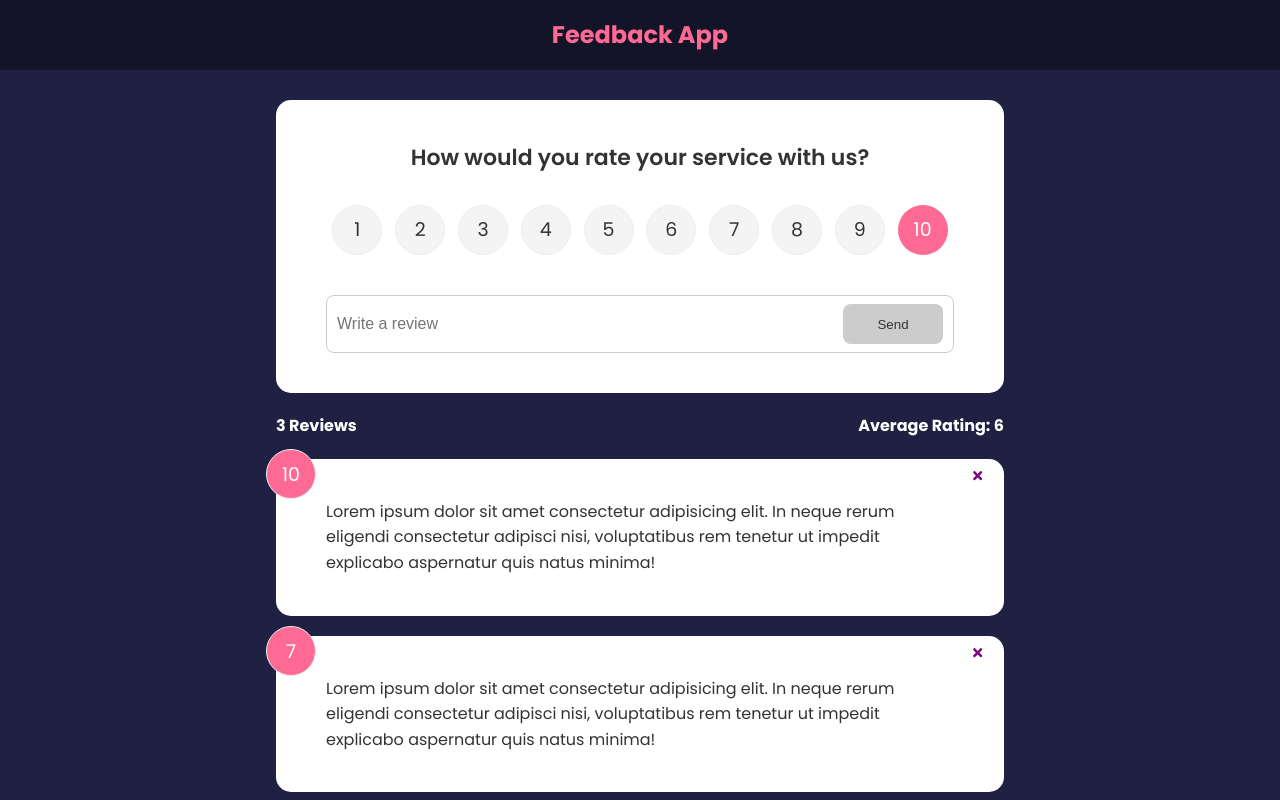
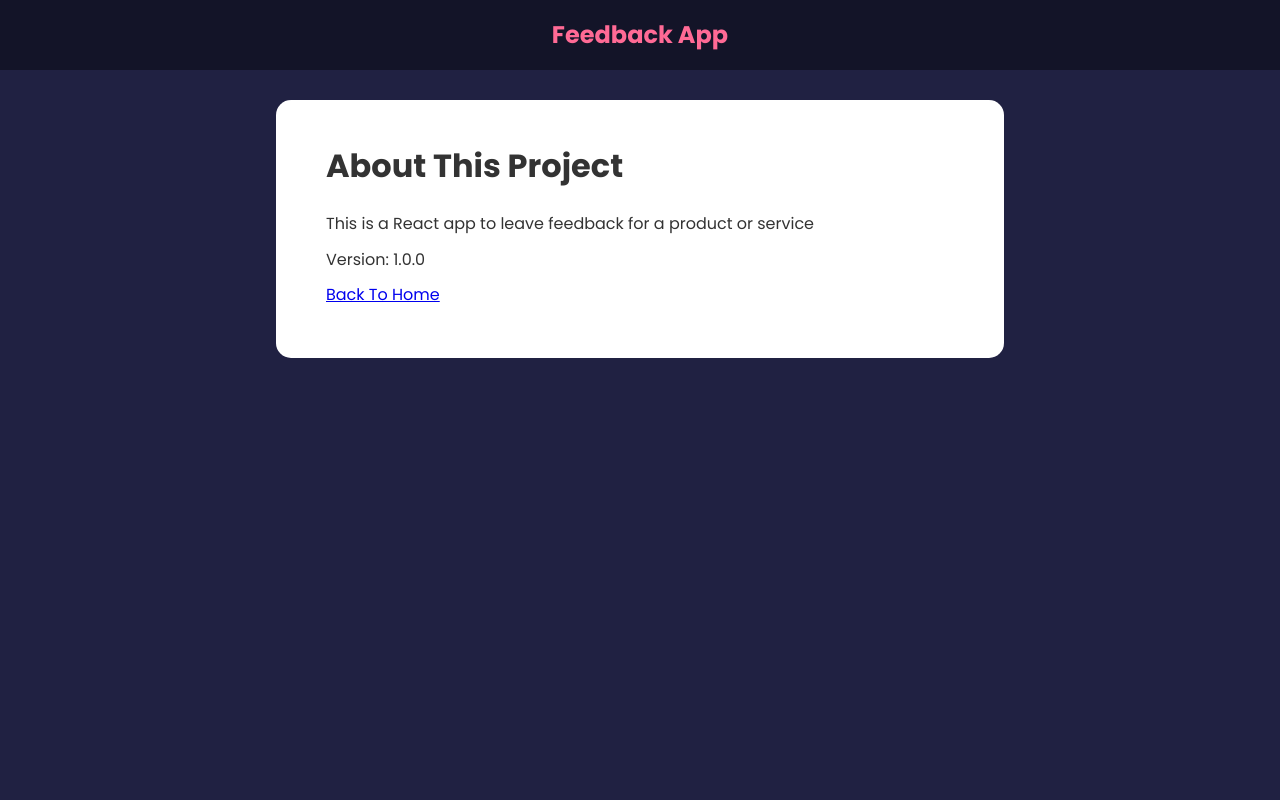
Before and after one commit to guus-frenken/feedback-app, a React (Create React App) app: page /about in a window 1280 px wide. Shown: the top 800 px of the page. Built offline with nearby package versions, Linux system fonts and the light colour scheme; the HTML template or start-up script is replaced by a standard one.

Commit message:
Implement routing

```diff
--- a/package.json
+++ b/package.json
@@ -10,6 +10,7 @@
     "react": "^17.0.2",
     "react-dom": "^17.0.2",
     "react-icons": "^4.3.1",
+    "react-router-dom": "^6.2.1",
     "react-scripts": "4.0.3",
     "uuid": "^8.3.2",
     "web-vitals": "^1.1.2"
--- a/src/App.js
+++ b/src/App.js
@@ -1,10 +1,13 @@
 import {v4 as uuidv4} from 'uuid';
+import {BrowserRouter as Router, Route, Routes} from 'react-router-dom';
 import {useState} from 'react';
 import Header from './components/Header';
 import FeedbackForm from './components/FeedbackForm';
 import FeedbackList from './components/FeedbackList';
 import FeedbackStats from './components/FeedbackStats';
 import FeedbackData from './data/FeedbackData';
+import AboutPage from './pages/AboutPage';
+import AboutIconLink from './components/AboutIconLink';
 
 function App() {
   const [feedback, setFeedback] = useState(FeedbackData);
@@ -24,9 +27,23 @@
     <>
       <Header title='Feedback App' />
       <div className='container'>
-        <FeedbackForm handleAdd={addFeedback} />
-        <FeedbackStats feedback={feedback} />
-        <FeedbackList feedback={feedback} handleDelete={deleteFeedback} />
+        <Router>
+          <Routes>
+            <Route
+              exact
+              path='/'
+              element={
+                <>
+                  <FeedbackForm handleAdd={addFeedback} />
+                  <FeedbackStats feedback={feedback} />
+                  <FeedbackList feedback={feedback} handleDelete={deleteFeedback} />
+                  <AboutIconLink />
+                </>
+              }
+            />
+            <Route path='/about' element={<AboutPage />} />
+          </Routes>
+        </Router>
       </div>
     </>
   );
--- /dev/null
+++ b/src/components/AboutIconLink.jsx
@@ -0,0 +1,14 @@
+import {FaQuestion} from 'react-icons/fa';
+import {Link} from 'react-router-dom';
+
+function AboutIconLink() {
+  return (
+    <div className='about-link'>
+      <Link to='/about'>
+        <FaQuestion size={30} />
+      </Link>
+    </div>
+  );
+}
+
+export default AboutIconLink;
--- /dev/null
+++ b/src/pages/AboutPage.jsx
@@ -0,0 +1,19 @@
+import {Link} from 'react-router-dom';
+import Card from '../components/shared/Card';
+
+function AboutPage() {
+  return (
+    <Card>
+      <div className='about'>
+        <h1>About This Project</h1>
+        <p>This is a React app to leave feedback for a product or service</p>
+        <p>Version: 1.0.0</p>
+        <p>
+          <Link to='/'>Back To Home</Link>
+        </p>
+      </div>
+    </Card>
+  );
+}
+
+export default AboutPage;
```
Also changed, not shown: 1 other file (tests, documents, lock files or other folders).
